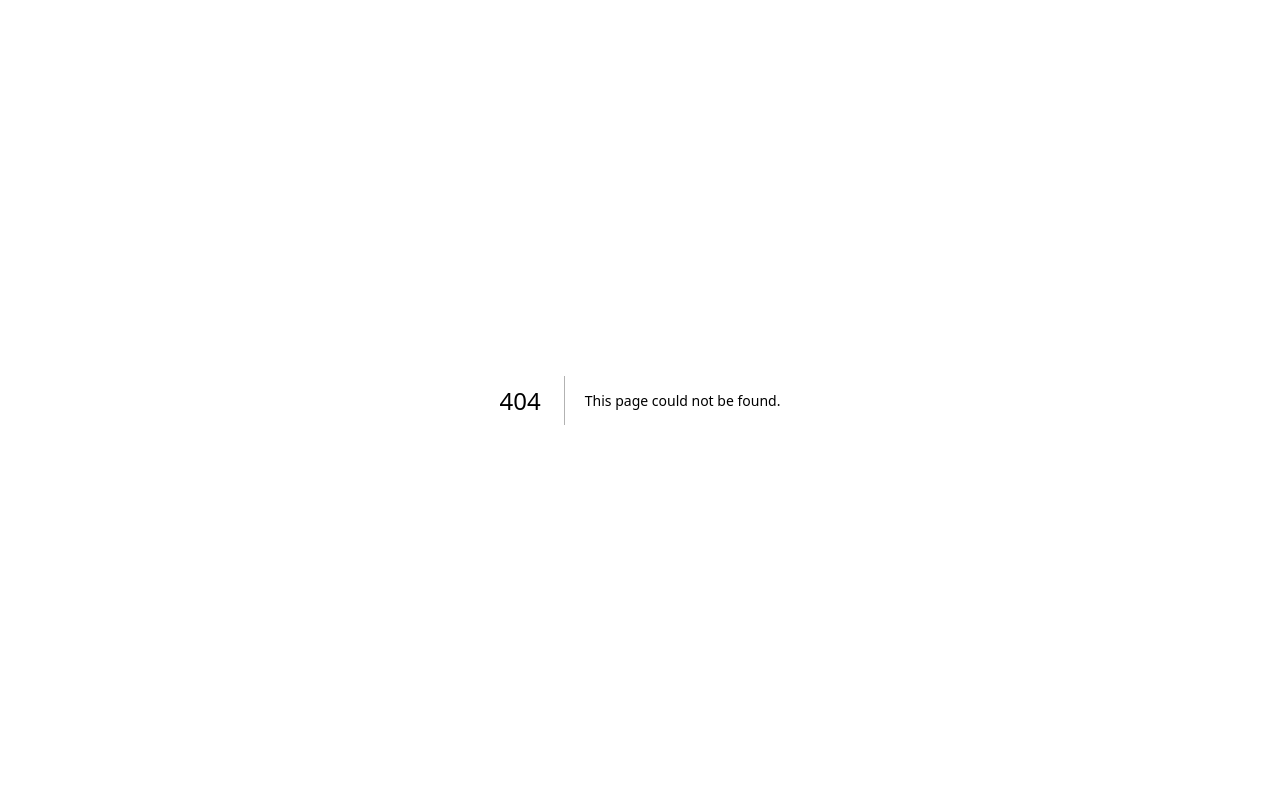
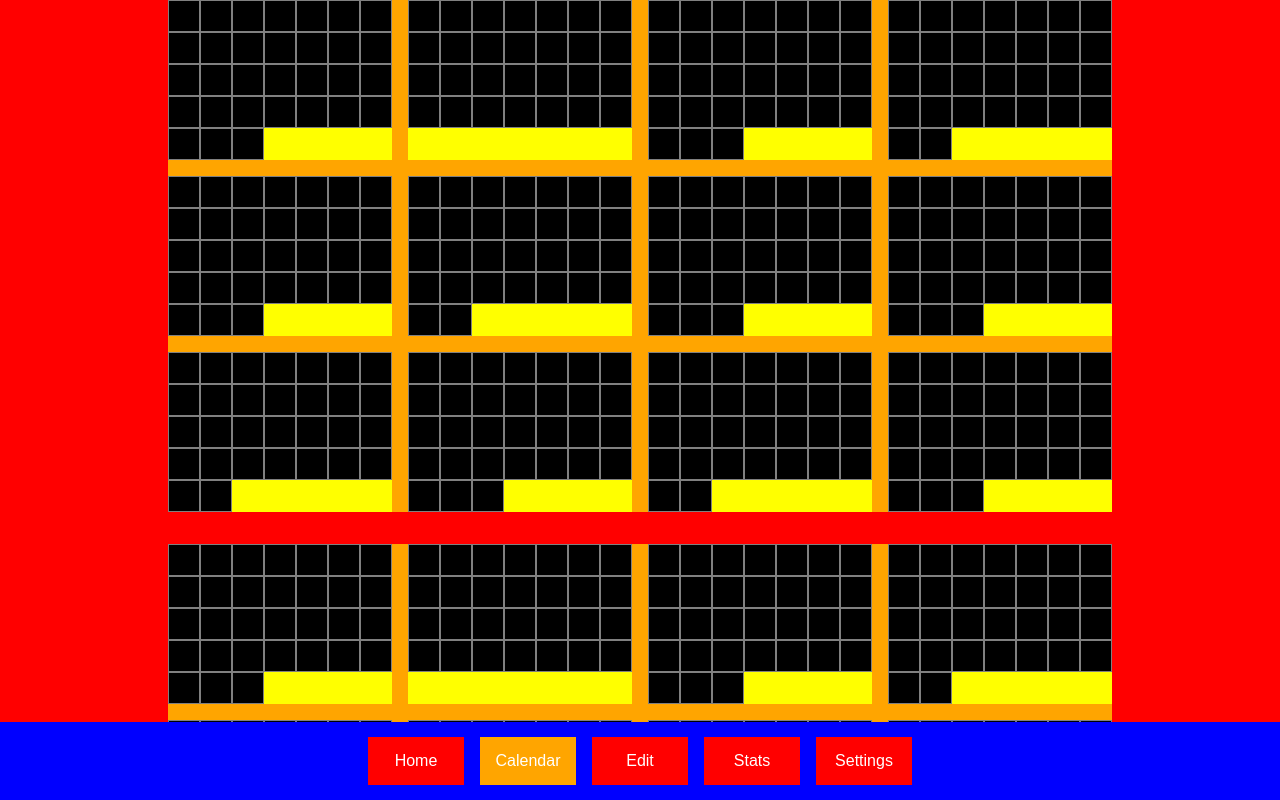
Before and after one commit to jktham/omni, a Next.js app: page /calendar in a window 1280 px wide. Before the commit this address had no page. Built offline with nearby package versions, Linux system fonts and the light colour scheme.

Commit message:
do pages properly

```diff
--- a/next.config.ts
+++ b/next.config.ts
@@ -2,6 +2,9 @@ import type { NextConfig } from "next";
 
 const nextConfig: NextConfig = {
 	/* config options here */
+	eslint: {
+		ignoreDuringBuilds: true,
+	},
 };
 
 export default nextConfig;
--- /dev/null
+++ b/src/app/calendar/page.tsx
@@ -0,0 +1,16 @@
+"use client";
+
+import Calendar from "@/components/calendar";
+import Navbar from "@/components/navbar";
+import styles from "@/styles/page.module.css";
+
+export default function Page() {
+	return (
+		<div className={styles.page}>
+			<main>
+				<Calendar></Calendar>
+			</main>
+			<Navbar></Navbar>
+		</div>
+	);
+}
--- a/src/components/calendar.tsx
+++ b/src/components/calendar.tsx
@@ -5,21 +5,21 @@ function dateToString(date: Date) {
 }
 
 export default function Calendar() {
-	let now = new Date();
-	let currentYear = now.getFullYear();
+	const now = new Date();
+	const currentYear = now.getFullYear();
 
-	let days: string[] = [];
-	let date = new Date(currentYear-4, 0);
+	const days: string[] = [];
+	const date = new Date(currentYear-4, 0);
 	while (date.getFullYear() <= currentYear) {
 		days.push(dateToString(date));
 		date.setDate(date.getDate() + 1);
 	}
 
-	let cal: Map<string, Map<string, string[]>> = new Map();
-	for (let day of days) {
-		let y = day.split("-")[0];
-		let m = day.split("-")[1];
-		let d = day.split("-")[2];
+	const cal: Map<string, Map<string, string[]>> = new Map();
+	for (const day of days) {
+		const y = day.split("-")[0];
+		const m = day.split("-")[1];
+		const d = day.split("-")[2];
 		cal.set(y, (cal.get(y) || new Map()).set(m, [...cal.get(y)?.get(m) || [], d]));
 	}
 
--- a/src/components/navbar.tsx
+++ b/src/components/navbar.tsx
@@ -1,24 +1,27 @@
 import styles from "@/styles/navbar.module.css";
-import { SetStateAction } from "react";
+import Link from "next/link";
+import { usePathname } from "next/navigation";
 
-export default function Navbar({page, setPage}: {page: string; setPage: React.Dispatch<SetStateAction<string>>}) {
+export default function Navbar() {
+	const path = usePathname();
+
 	return (
 		<nav className={styles.navbar}>
-			<button className={page == "home" ? styles.active : ""} onClick={() => setPage("home")}>
+			<Link className={path == "/home" ? styles.active : ""} href="/home">
 				Home
-			</button>
-			<button className={page == "calendar" ? styles.active : ""} onClick={() => setPage("calendar")}>
+			</Link>
+			<Link className={path == "/calendar" ? styles.active : ""} href="/calendar">
 				Calendar
-			</button>
-			<button className={page == "edit" ? styles.active : ""} onClick={() => setPage("edit")}>
+			</Link>
+			<Link className={path == "/edit" ? styles.active : ""} href="/edit">
 				Edit
-			</button>
-			<button className={page == "stats" ? styles.active : ""} onClick={() => setPage("stats")}>
+			</Link>
+			<Link className={path == "/stats" ? styles.active : ""} href="/stats">
 				Stats
-			</button>
-			<button className={page == "settings" ? styles.active : ""} onClick={() => setPage("settings")}>
+			</Link>
+			<Link className={path == "/settings" ? styles.active : ""} href="/settings">
 				Settings
-			</button>
+			</Link>
 		</nav>
 	);
 }
--- a/src/styles/navbar.module.css
+++ b/src/styles/navbar.module.css
@@ -9,14 +9,15 @@
 	background-color: blue;
 }
 
-.navbar > button {
+.navbar > a {
 	width: 6rem;
 	height: 3rem;
-	border: none;
-	outline: none;
+	display: flex;
+	align-items: center;
+	justify-content: center;
 	background-color: red;
 }
 
-.navbar > button.active {
+.navbar > a.active {
 	background-color: orange;
 }
```
Also changed, not shown: src/app/edit/page.tsx (added, +16 -0 lines), src/app/home/page.tsx (added, +16 -0 lines), src/app/page.tsx (+3 -31 lines), src/app/settings/page.tsx (added, +16 -0 lines), src/app/stats/page.tsx (added, +16 -0 lines).
